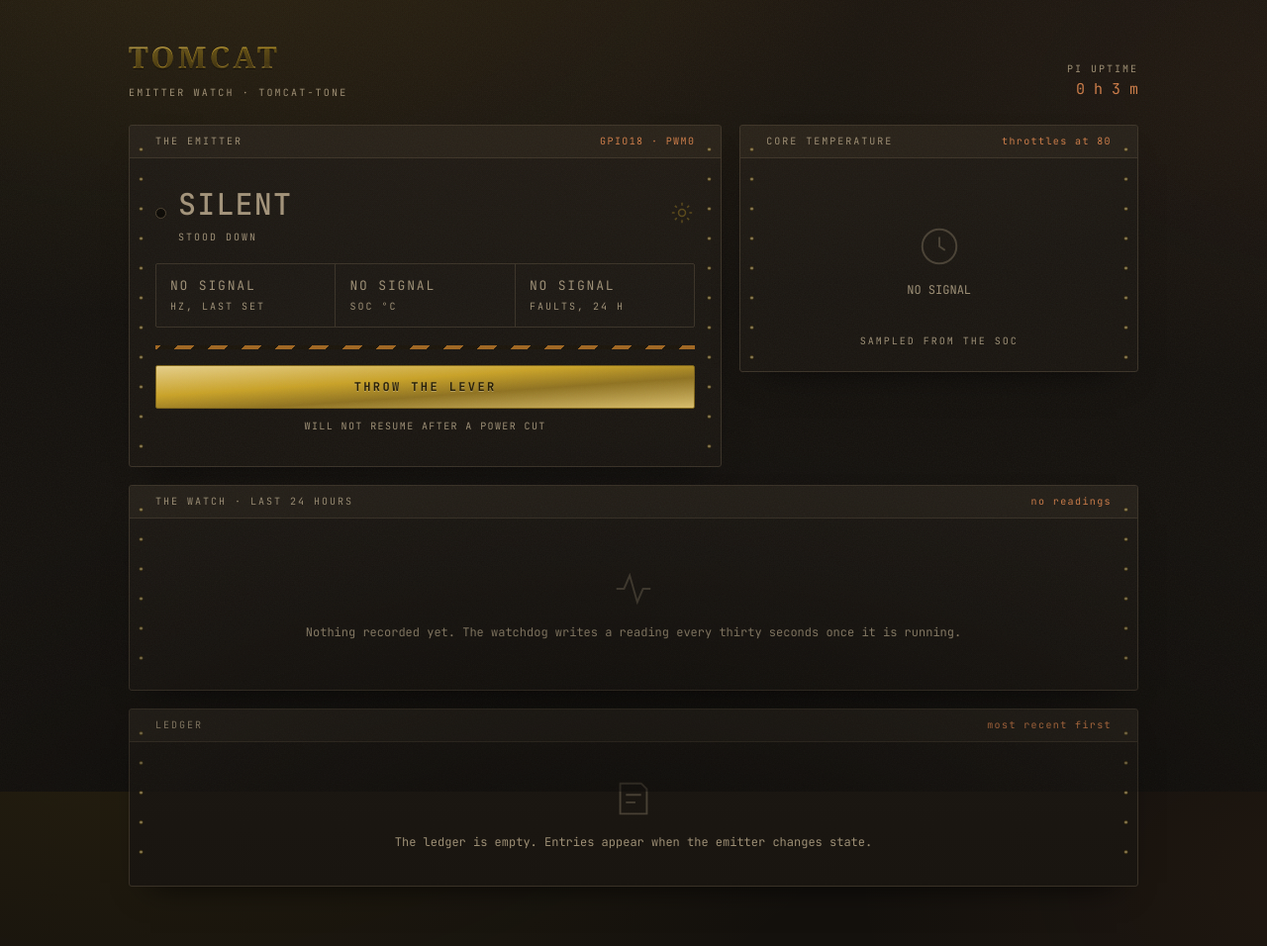
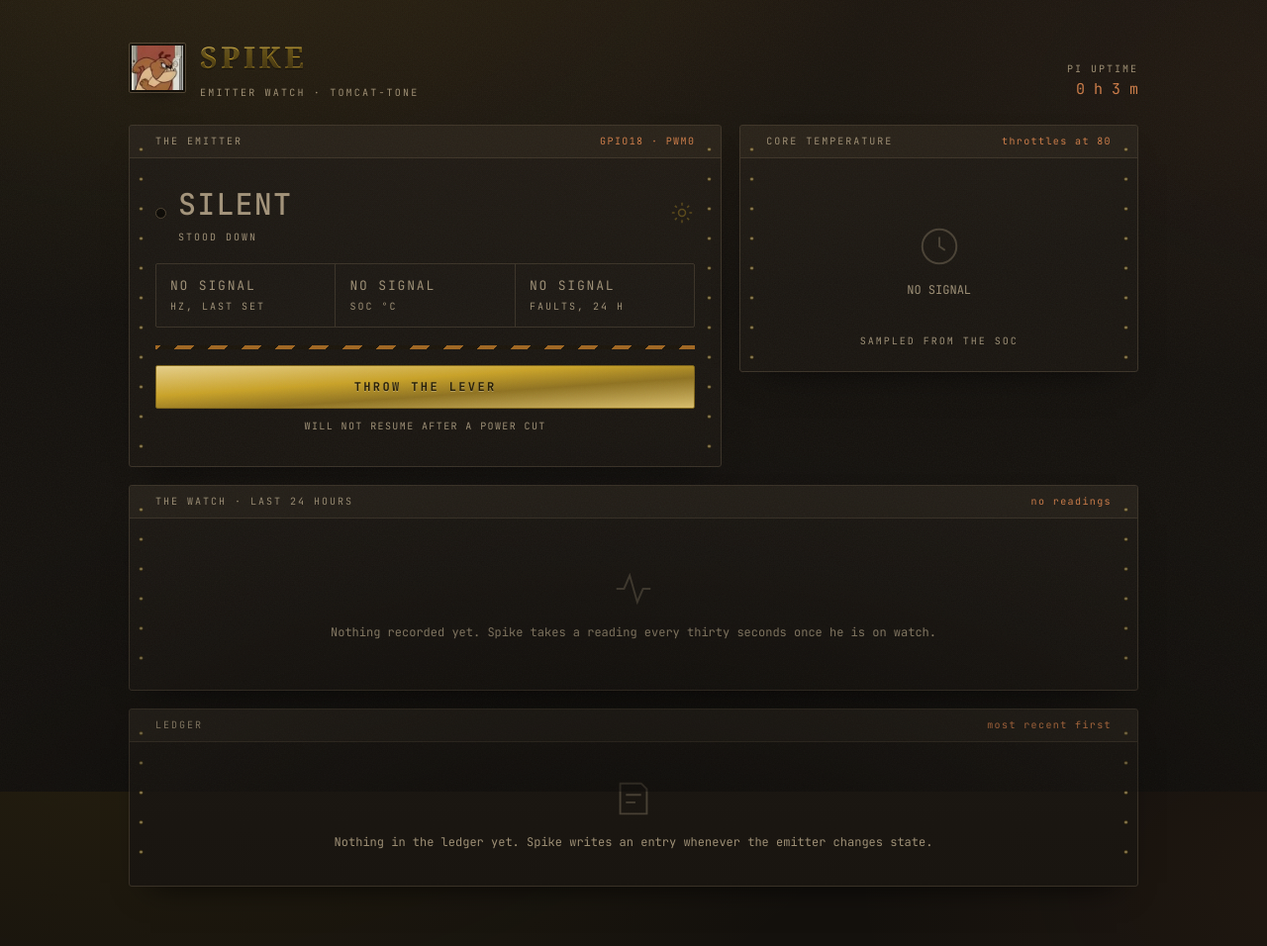
Before and after one commit to cargopete/tomcat, a Flask app: page / in a window 1280 px wide. Shown: the whole page at 99% size. Run offline with Flask 3, Linux system fonts and the light colour scheme.

Commit message:
Name the watch Spike the Bulldog

```diff
--- a/panel/templates/panel.html
+++ b/panel/templates/panel.html
@@ -3,7 +3,7 @@
 <head>
 <meta charset="utf-8">
 <meta name="viewport" content="width=device-width, initial-scale=1">
-<title>TomCat · emitter watch</title>
+<title>Spike · emitter watch</title>
 <link rel="preconnect" href="https://fonts.googleapis.com">
 <link rel="preconnect" href="https://fonts.gstatic.com" crossorigin>
 <link href="https://fonts.googleapis.com/css2?family=JetBrains+Mono:wght@400;500;700&display=swap" rel="stylesheet">
@@ -53,6 +53,11 @@ body{
   color:transparent; text-shadow:0 1px 0 rgb(0 0 0 / .55);
 }
 .sub{color:var(--ink-faint);font-size:10px;letter-spacing:.22em;text-transform:uppercase;margin:4px 0 0}
+.brand{display:flex;align-items:center;gap:14px}
+/* A portrait plate, bolted on like everything else here. */
+.portrait{border:1px solid var(--seam-lit);border-radius:2px;background:var(--inset);
+  padding:2px;box-shadow:inset 0 1px 0 rgb(240 216 145 / .07),0 8px 18px -12px rgb(0 0 0 / .9);
+  display:block}
 header{display:flex;align-items:flex-end;justify-content:space-between;gap:20px;flex-wrap:wrap;margin-bottom:24px}
 
 .plate{
@@ -156,9 +161,13 @@ td.detail{color:var(--ink-dim)}
 
 <div class="wrap">
   <header>
-    <div>
-      <h1 class="nameplate">TomCat</h1>
-      <p class="sub">Emitter watch · {{ d.unit }}</p>
+    <div class="brand">
+      <img class="portrait" src="{{ url_for('static', filename='spike.png') }}"
+           alt="Spike, a bulldog, looking unimpressed" width="58" height="51">
+      <div>
+        <h1 class="nameplate">Spike</h1>
+        <p class="sub">Emitter watch · {{ d.unit }}</p>
+      </div>
     </div>
     <div style="text-align:right">
       <div class="cap">Pi uptime</div>
@@ -302,7 +311,7 @@ td.detail{color:var(--ink-dim)}
         <svg width="46" height="46" viewBox="0 0 24 24" fill="none" stroke="var(--ink-faint)" stroke-width="1">
           <path d="M3 12h4l3-7 4 14 3-7h4"/>
         </svg>
-        Nothing recorded yet. The watchdog writes a reading every thirty seconds once it is running.
+        Nothing recorded yet. Spike takes a reading every thirty seconds once he is on watch.
       </div>
       {% endif %}
     </div>
@@ -342,7 +351,7 @@ td.detail{color:var(--ink-dim)}
         <svg width="46" height="46" viewBox="0 0 24 24" fill="none" stroke="var(--ink-faint)" stroke-width="1">
           <path d="M5 4h11l3 3v13H5z"/><path d="M8 10h8M8 14h5"/>
         </svg>
-        The ledger is empty. Entries appear when the emitter changes state.
+        Nothing in the ledger yet. Spike writes an entry whenever the emitter changes state.
       </div>
       {% endif %}
     </div>
```
Also changed, not shown: tools/watchdog.py (+14 -5 lines), panel/static/spike.png (added), 2 other files.
